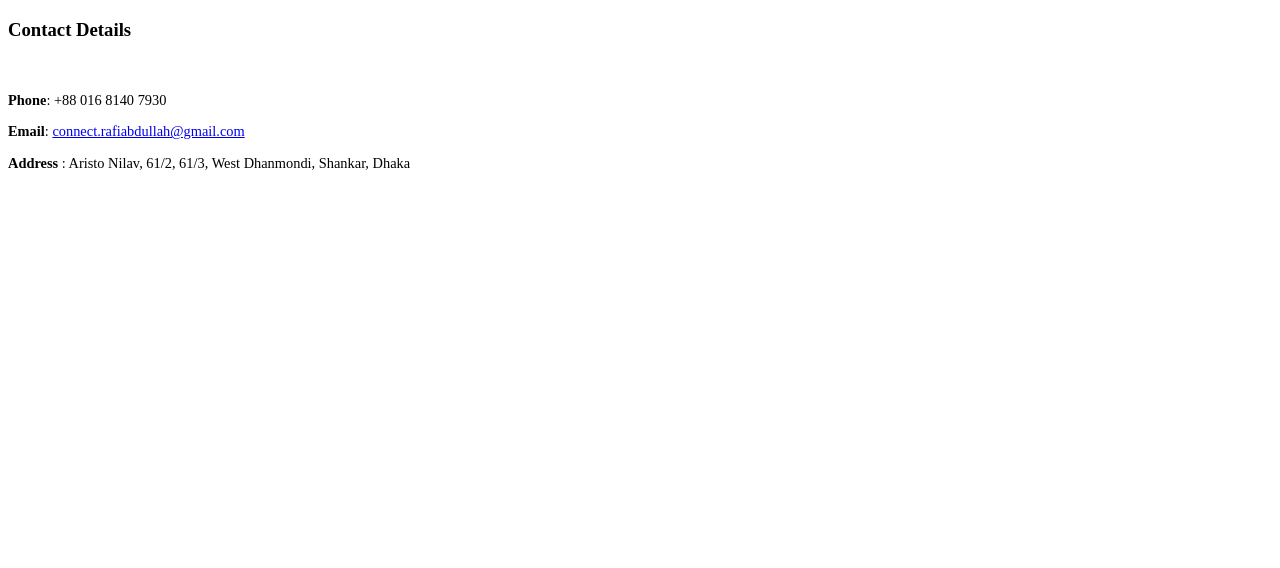
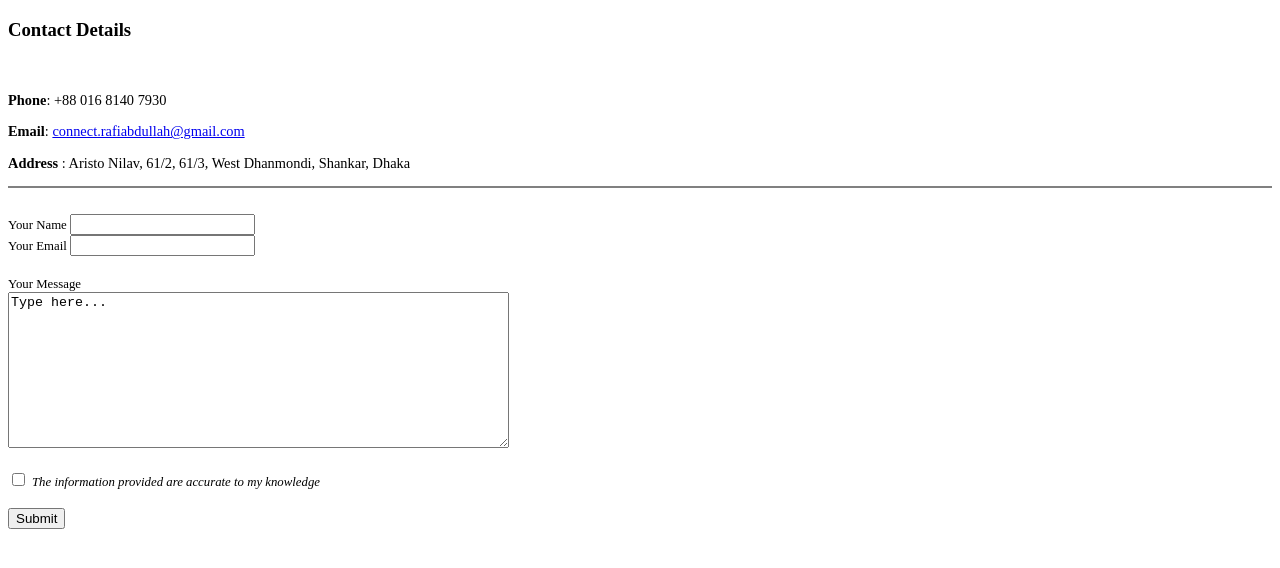
Before and after one commit to a-a-rafi/v2_CV_Website, a plain HTML site: page contacts.html in a window 1280 px wide. Drawn offline with Linux system fonts and the light colour scheme.

Commit message:
Second Commit

```diff
--- a/contacts.html
+++ b/contacts.html
@@ -17,5 +17,34 @@
         connect.rafiabdullah@gmail.com</a></p>
     <p style="font-family:tiempos text; font-size:90%;"><strong>Address</strong>
         : Aristo Nilav, 61/2, 61/3, West Dhanmondi, Shankar, Dhaka</p>
+    <hr size="2" noshade>
+    <br>
+    <form action="mailto:connect.rafiabdullah@gmail.com" method="post" enctype="text/plain">
+        <label style="font-family:tiempos text; font-size:80%;">
+            Your Name
+        </label>
+        <input type="text" name="name">
+        <br>
+        <label style="font-family:tiempos text; font-size:80%;">
+            Your Email
+        </label>
+        <input type="email" name="email address">
+        <br>
+        <br>
+        <label style="font-family:tiempos text; font-size:80%;">
+            Your Message
+        </label>
+        <br>
+        <textarea name="message" id="message" cols="60" rows="10">Type here...</textarea>
+        <br>
+        <br>
+        <input type="checkbox">
+        <label style="font-family:tiempos text; font-size:80%;">
+            <em>The information provided are accurate to my knowledge</em>
+        </label>
+        <br>
+        <br>
+        <input type="submit">
+    </form>
 </body>
 </html>
```
